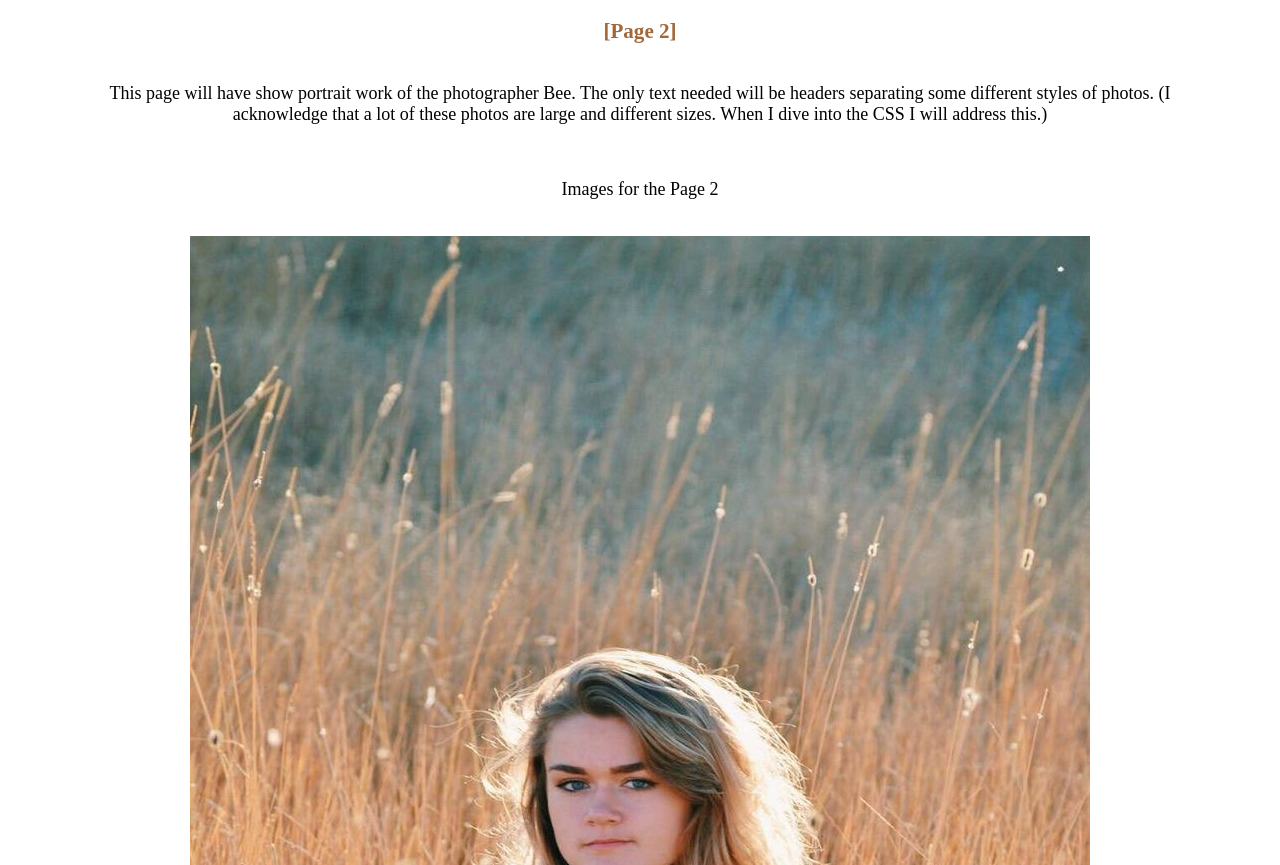
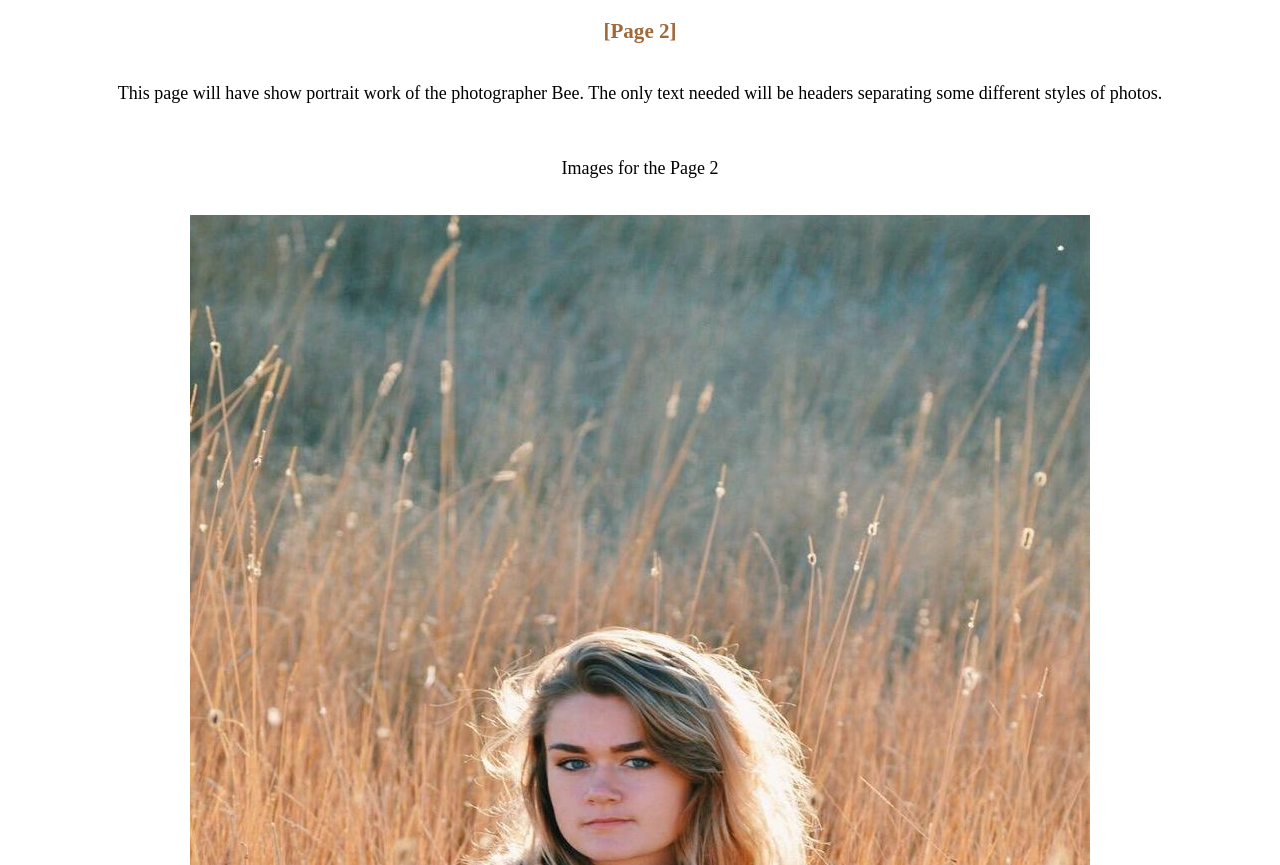
Before and after one commit to kavynabel/kavynabel.github.io, a plain HTML site: page beephotography/site-plan.html in a window 1280 px wide. Shown: the part 4696-5561 px from the top of the page. Drawn offline with Linux system fonts and the light colour scheme; a web font is replaced by a local one.

Commit message:
revised text

```diff
--- a/beephotography/site-plan.html
+++ b/beephotography/site-plan.html
@@ -136,7 +136,6 @@
       <h3>[Page 2]</h3>
       <p>
         This page will have show portrait work of the photographer Bee. The only text needed will be headers separating some different styles of photos.
-        (I acknowledge that a lot of these photos are large and different sizes. When I dive into the CSS I will address this.)
       </p>
       <p>Images for the Page 2</p>
         <img src="images/Resized/C0B52EBC-BD06-4DEC-85EF-5A2797651AB8.jpeg" alt="girl in field">
```
